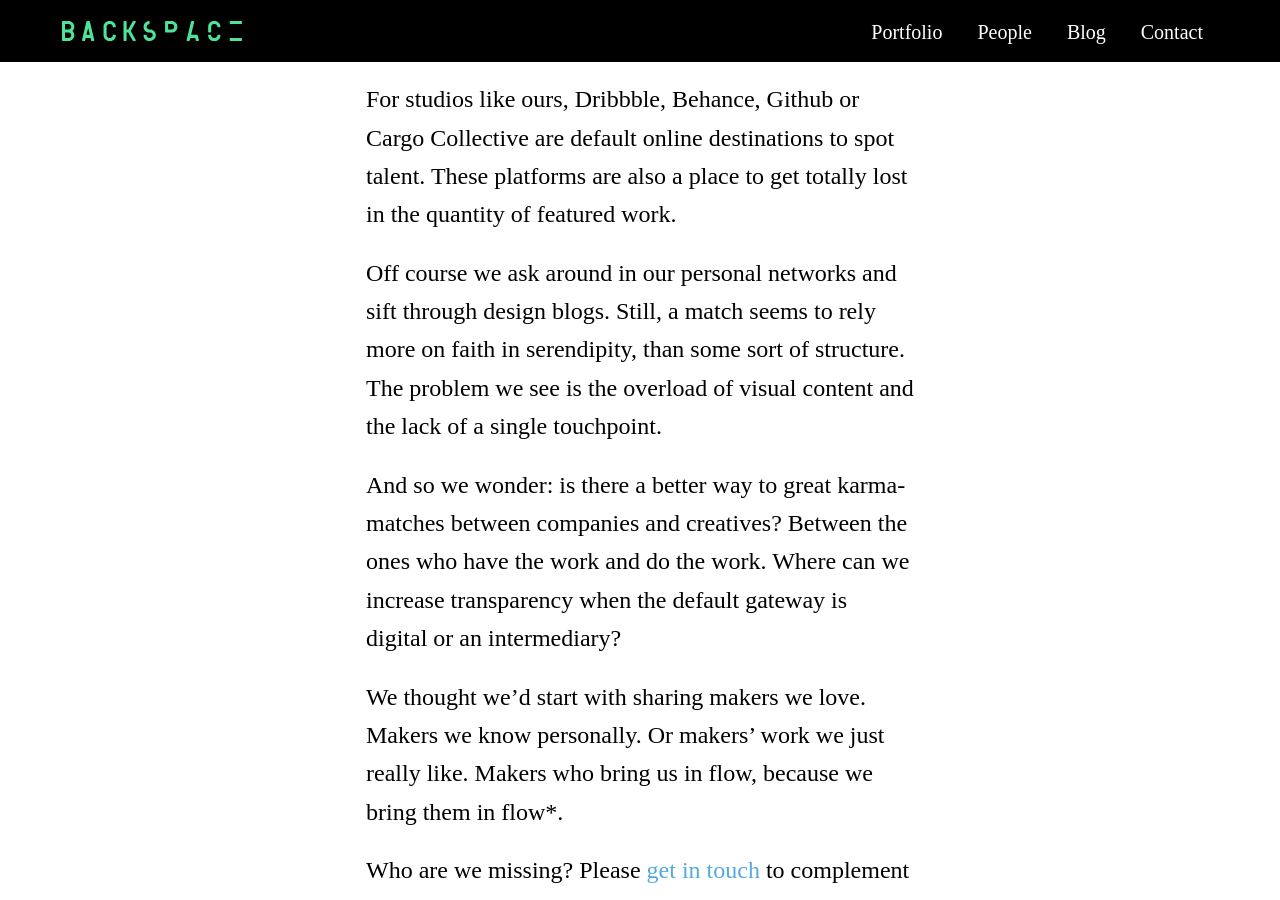
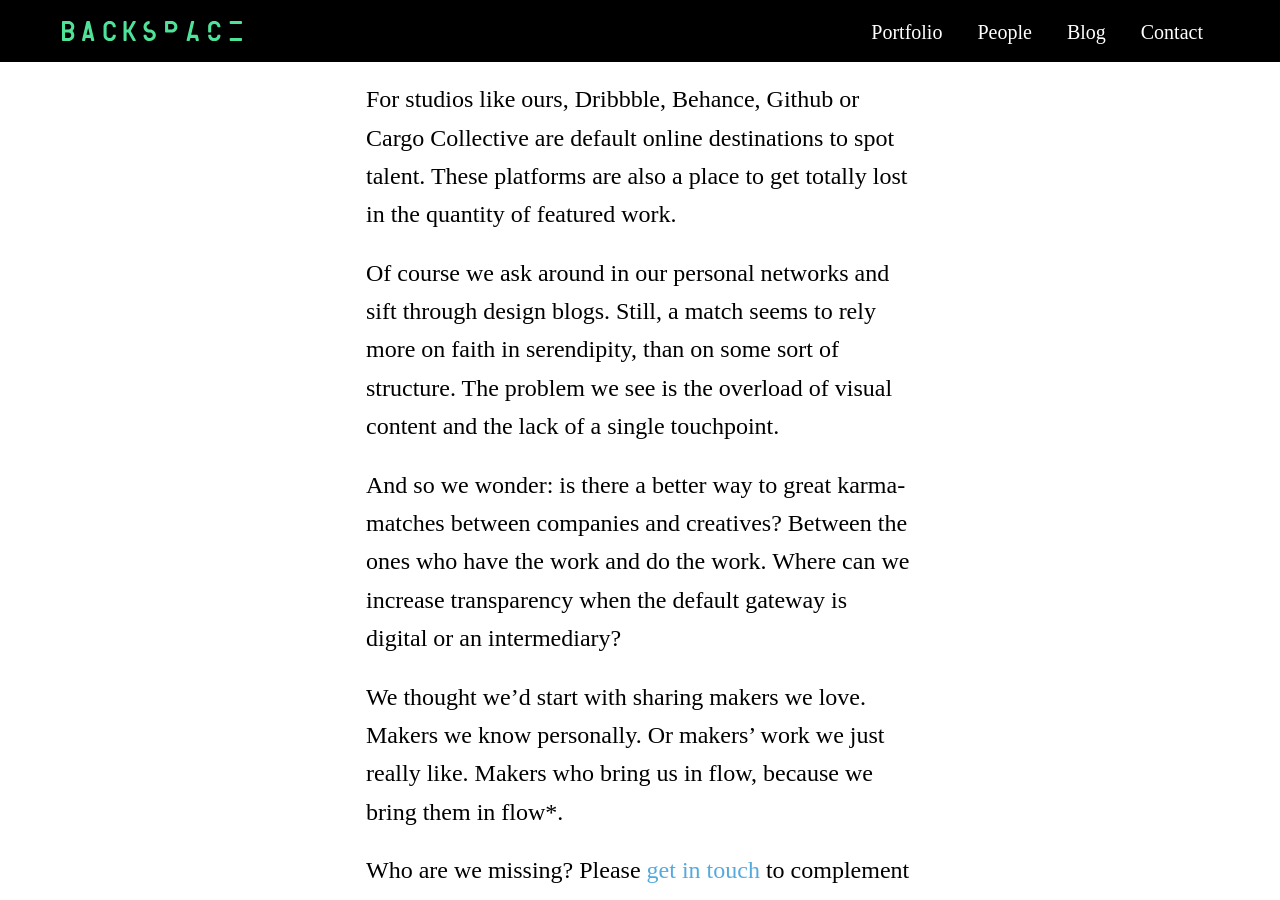
Before and after one commit to backspacehq/backspacehq.github.io, a Jekyll site: the page built from _posts/2016-06-15-finding the right maker.markdown, in a window 1280 px wide and 900 px high, scrolled down 1075 px. Built offline with Jekyll 4.4.1, drawn with Linux system fonts in a browser that asks for light colours; comment, search, counter and statistics services are not loaded; some of the changed text lies outside the part shown.

Commit message:
Updated Finding The Right Maker

```diff
--- a/_posts/2016-06-15-finding the right maker.markdown
+++ b/_posts/2016-06-15-finding the right maker.markdown
@@ -15,7 +15,7 @@ Many creatives can set up shop from virtually anywhere. Most tools fit their lap
 
 For studios like ours, Dribbble, Behance, Github or Cargo Collective are default online destinations to spot talent. These platforms are also a place to get totally lost in the quantity of featured work.
 
-Off course we ask around in our personal networks and sift through design blogs. Still, a match seems to rely more on faith in serendipity, than some sort of structure. The problem we see is the overload of visual content and the lack of a single touchpoint.
+Of course we ask around in our personal networks and sift through design blogs. Still, a match seems to rely more on faith in serendipity, than on some sort of structure. The problem we see is the overload of visual content and the lack of a single touchpoint.
 
 And so we wonder: is there a better way to great karma-matches between companies and creatives? Between the ones who have the work and do the work. Where can we increase transparency when the default gateway is digital or an intermediary?
 
```
Also changed, not shown: other parts of _posts/2016-06-15-finding the right maker.markdown (+1 -1 lines).
